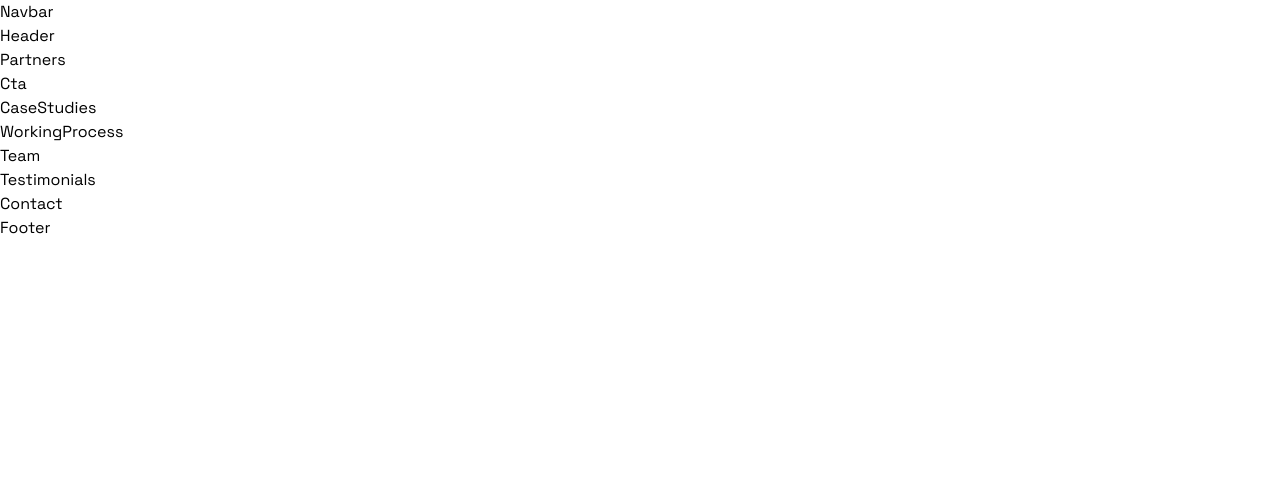
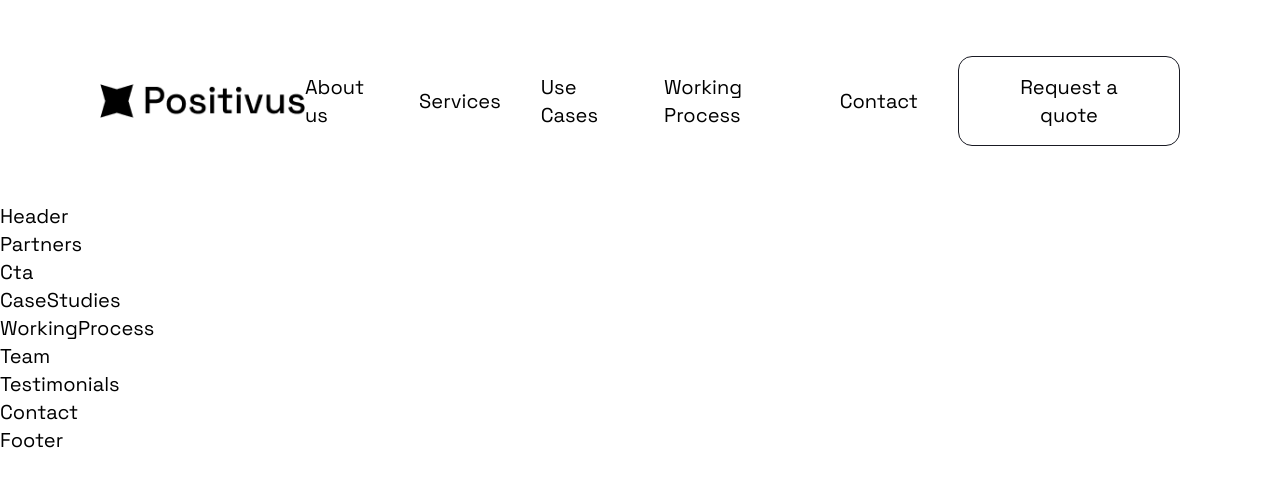
Before and after one commit to aatmaneoulmouden/positivus, a React (Vite) app: page / in a window 1280 px wide. Shown: the top 486 px of the page. Built offline with nearby package versions, Linux system fonts and the light colour scheme.

Commit message:
build: Navbar section web version

```diff
--- a/src/index.css
+++ b/src/index.css
@@ -6,6 +6,6 @@
 
 @layer base {
     body {
-        @apply font-base;
+        @apply font-base text-xl;
     }
 }
--- a/src/sections/Navbar.jsx
+++ b/src/sections/Navbar.jsx
@@ -1,5 +1,33 @@
+import { logoBlack } from "../assets";
+import { Button } from "../components";
+import { navlinks } from "../data";
+
 const Navbar = () => {
-  return <div>Navbar</div>;
+  const displayNavLinks = navlinks.map((link, index) => (
+    <li key={index} data-scrollto={link.section} className="cursor-pointer">
+      {link.title}
+    </li>
+  ));
+  return (
+    <nav className="py-14">
+      <div className="container">
+        <div className="flex justify-between items-center">
+          <a href="">
+            <img src={logoBlack} alt="Positivus" />
+          </a>
+          <div className="flex items-center gap-10">
+            <ul className="flex items-center gap-10">{displayNavLinks}</ul>
+            <Button
+              role="button"
+              type="outline"
+              scrollto="contactus"
+              label="Request a quote"
+            />
+          </div>
+        </div>
+      </div>
+    </nav>
+  );
 };
 
 export default Navbar;
--- a/tailwind.config.js
+++ b/tailwind.config.js
@@ -17,9 +17,9 @@ export default {
     },
     extend: {
       colors: {
-        primary: "#B9FF66",
+        green: "#B9FF66",
         dark: "#191A23",
-        light: "#F3F3F3",
+        gray: "#F3F3F3",
       }
     },
   },
```
